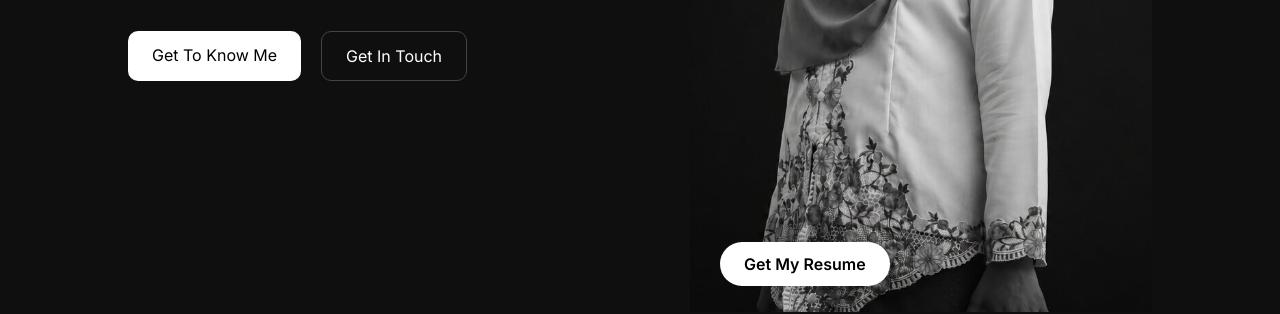
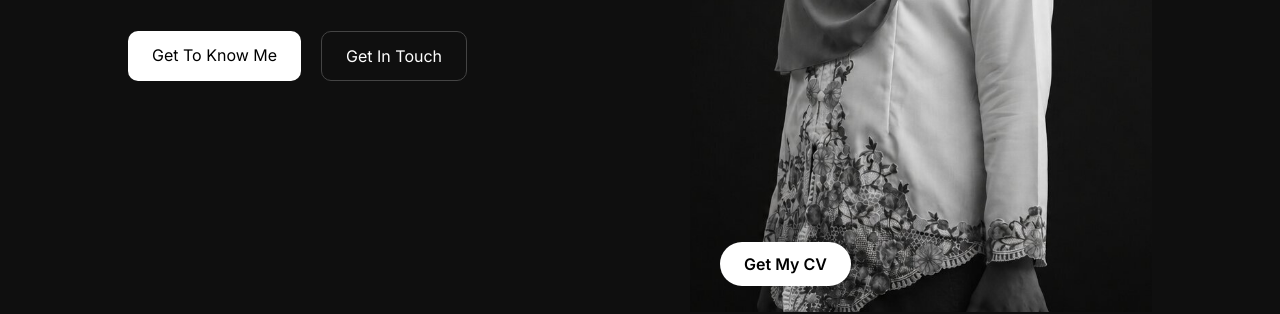
Before and after one commit to auniamalin/portfolio, a plain HTML site: page index.html in a window 1280 px wide. Shown: the part 488-802 px from the top of the page. Drawn offline with Linux system fonts and the light colour scheme.

Commit message:
updated pdf

```diff
--- a/index.html
+++ b/index.html
@@ -53,8 +53,8 @@
             <div class="intro-right">
                 <img src="assets/images/profile.jpeg" alt="Profile">
 
-                <a href="assets/cv/auni-resume.pdf" class="cv-btn" download>
-                    Get My Resume
+                <a href="assets/cv/AuniAmalin-Resume.pdf" class="cv-btn" download>
+                    Get My CV
                 </a>
 
                 <div class="social-icons">
@@ -516,8 +516,8 @@
                     </div>
                 </div>
 
-                <a href="assets/cv/auni-resume.pdf" class="resume-btn" download>
-                    View My Resume
+                <a href="assets/cv/AuniAmalin-Resume.pdf" class="resume-btn" download>
+                    Get My CV
                 </a>
             </div>
         </section>
```
Also changed, not shown: 4 other files.
